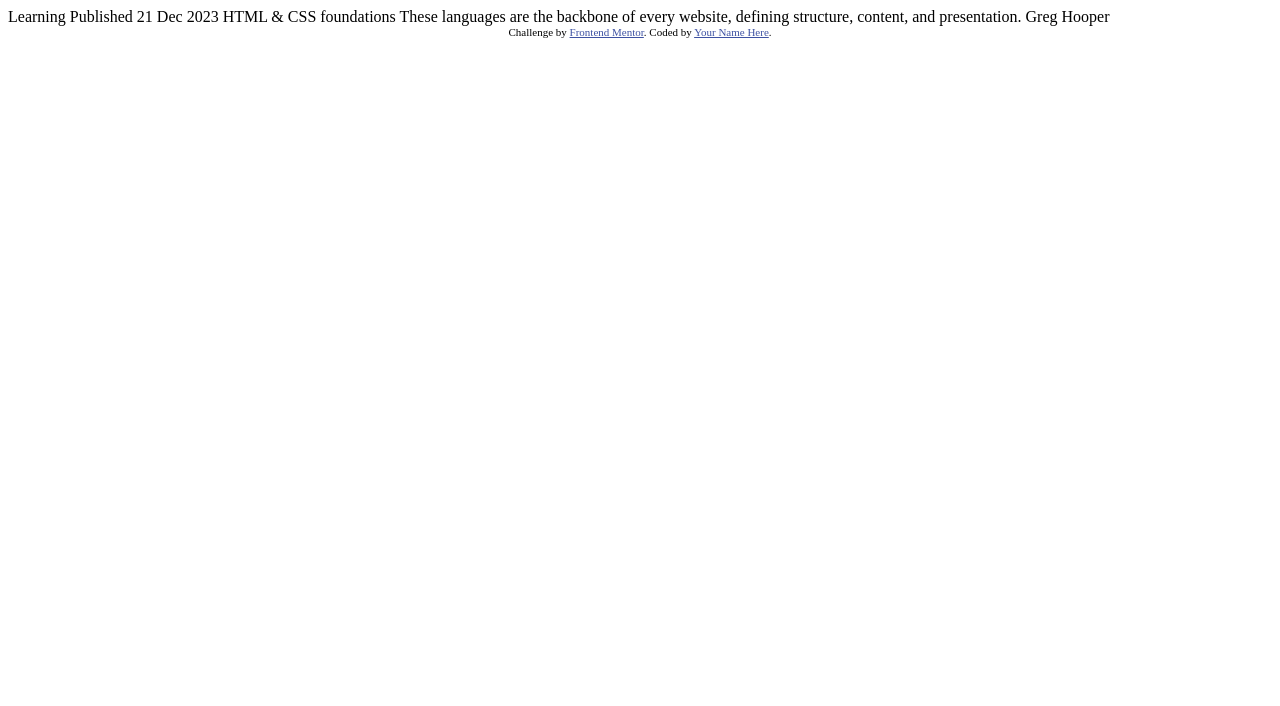
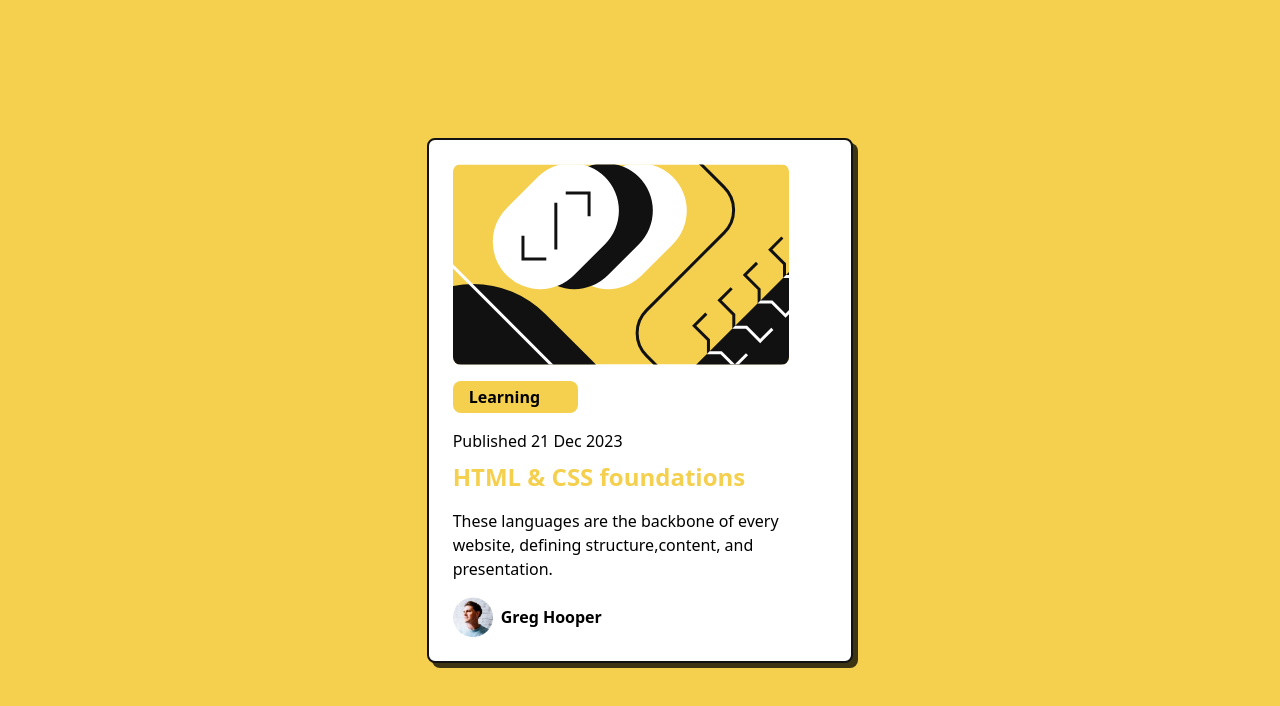
Before and after one commit to ronnie-rios/blog-prev-card, a plain HTML site: page index.html in a window 1280 px wide. Drawn offline with nearby package versions, Linux system fonts and the light colour scheme.

Commit message:
styling but i dont like all the flex

```diff
--- a/index.html
+++ b/index.html
@@ -9,26 +9,52 @@
   <title>Frontend Mentor | Blog preview card</title>
 
   <!-- Feel free to remove these styles or customise in your own stylesheet 👍 -->
-  <style>
-    .attribution { font-size: 11px; text-align: center; }
-    .attribution a { color: hsl(228, 45%, 44%); }
+  <script src="https://cdn.tailwindcss.com"></script>
+  <script>
+    tailwind.config = {
+      theme: {
+        extend: {
+          colors: {
+            white: '#ffffff',
+            gray: '#808080',
+            black:'#121212',
+            yellow: '#f4d04e'
+          }
+        }
+      }
+    }
+  </script>
+
   </style>
 </head>
 <body>
+ <main class="bg-yellow">
+   <div class=" h-screen flex items-center justify-center">
+    <section class="w-1/3">
+      <div id="blog_card"
+      class="flex flex-col justify-center bg-white border-2 border-black rounded-lg p-6 shadow-[5px_5px_0px_0px_rgba(0,0,0,0.75)] ">
+      <div id="image_section" class="mb-2">
+        <img src="./assets/images/illustration-article.svg" alt="" class="rounded-lg">
+        <div class="bg-yellow pl-4 py-1 rounded-lg my-4 w-1/3">
+          <p class="font-bold">Learning</p>
+        </div>
+        <p>Published 21 Dec 2023</p>
+      </div>
+      <div id="text_section">
+        <h1 class="text-yellow text-2xl font-semibold mb-4">HTML & CSS foundations</h1>
+        <p>These languages are the backbone of every website, defining structure,content, and presentation.</p>
+        <div class="flex flex-row align-center mt-4 items-center" id="image_container">
+          <div class="w-10 h-10">
+            <img src="./assets/images/image-avatar.webp" alt="Portait">
+          </div>
+          <p class="font-bold ml-2 ">Greg Hooper</p>
+        </div>
+      </div>
+    </section>
 
-  Learning
+    </div>
+  </div>
 
-  Published 21 Dec 2023
-
-  HTML & CSS foundations
-
-  These languages are the backbone of every website, defining structure, content, and presentation.
-
-  Greg Hooper
-
-  <div class="attribution">
-    Challenge by <a href="https://www.frontendmentor.io?ref=challenge" target="_blank">Frontend Mentor</a>.
-    Coded by <a href="#">Your Name Here</a>.
-  </div>
+ </main>
 </body>
 </html>
```
